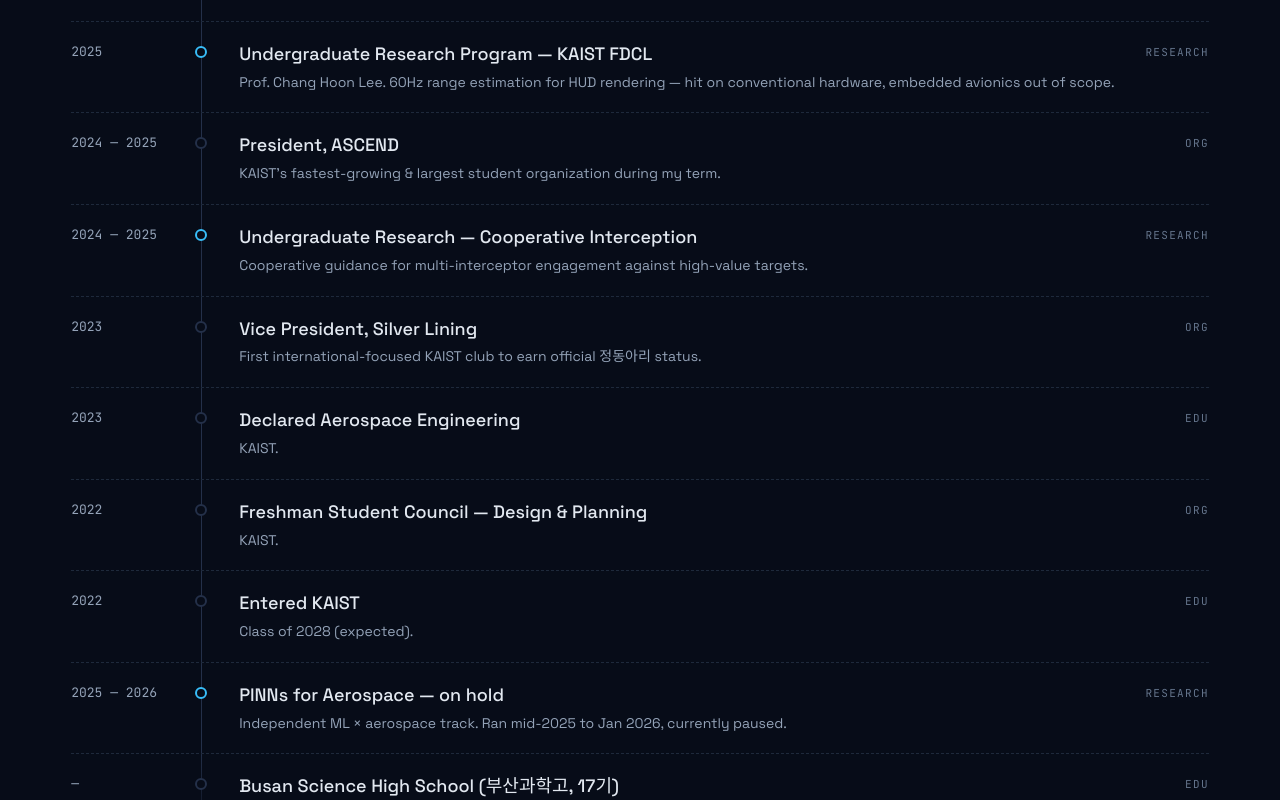
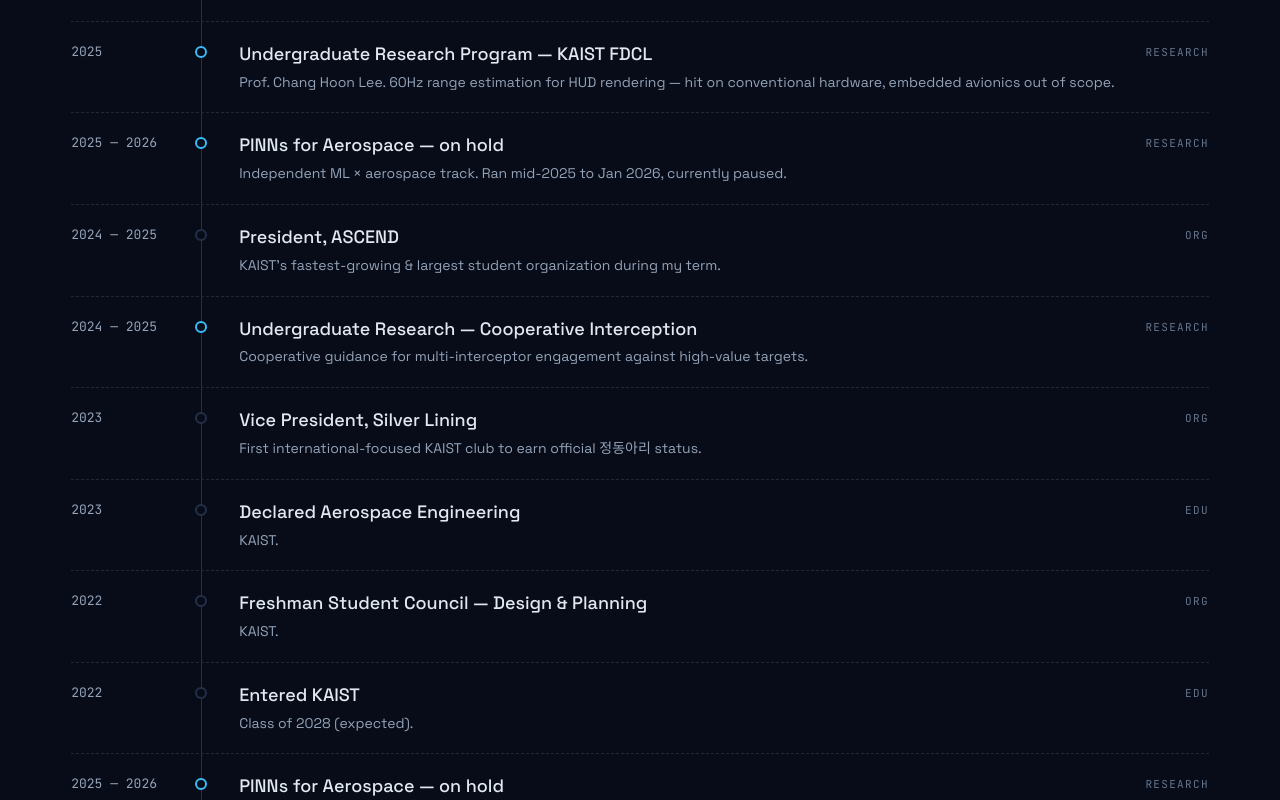
Before and after one commit to AidenGeunGeun/AidenGeunGeun.github.io, a React (Vite) app: page / in a window 1280 px wide. Shown: the part 4500-5300 px from the top of the page. Built offline with nearby package versions, Linux system fonts and the light colour scheme.

Commit message:
Fix PINNs timeline entry order.
Place 2025–2026 research after other 2025 work instead of below 2022 education.

```diff
--- a/src/data/cv-data.js
+++ b/src/data/cv-data.js
@@ -103,6 +103,7 @@
     { year: "2026", title: "Airbus Fly Your Ideas — Phase 2", detail: "Submission end of May 2026.", kind: "primary" },
     { year: "2025", title: "Hanwha Aerospace Special Award", detail: "ROK Air Force Academy Academic Conference.", kind: "award" },
     { year: "2025", title: "Undergraduate Research Program — KAIST FDCL", detail: "Prof. Chang Hoon Lee. 60Hz range estimation for HUD rendering — hit on conventional hardware, embedded avionics out of scope.", kind: "research" },
+    { year: "2025 — 2026", title: "PINNs for Aerospace — on hold", detail: "Independent ML × aerospace track. Ran mid-2025 to Jan 2026, currently paused.", kind: "research" },
     { year: "2024 — 2025", title: "President, ASCEND", detail: "KAIST's fastest-growing & largest student organization during my term.", kind: "org" },
     { year: "2024 — 2025", title: "Undergraduate Research — Cooperative Interception", detail: "Cooperative guidance for multi-interceptor engagement against high-value targets.", kind: "research" },
     { year: "2023", title: "Vice President, Silver Lining", detail: "First international-focused KAIST club to earn official 정동아리 status.", kind: "org" },
```
